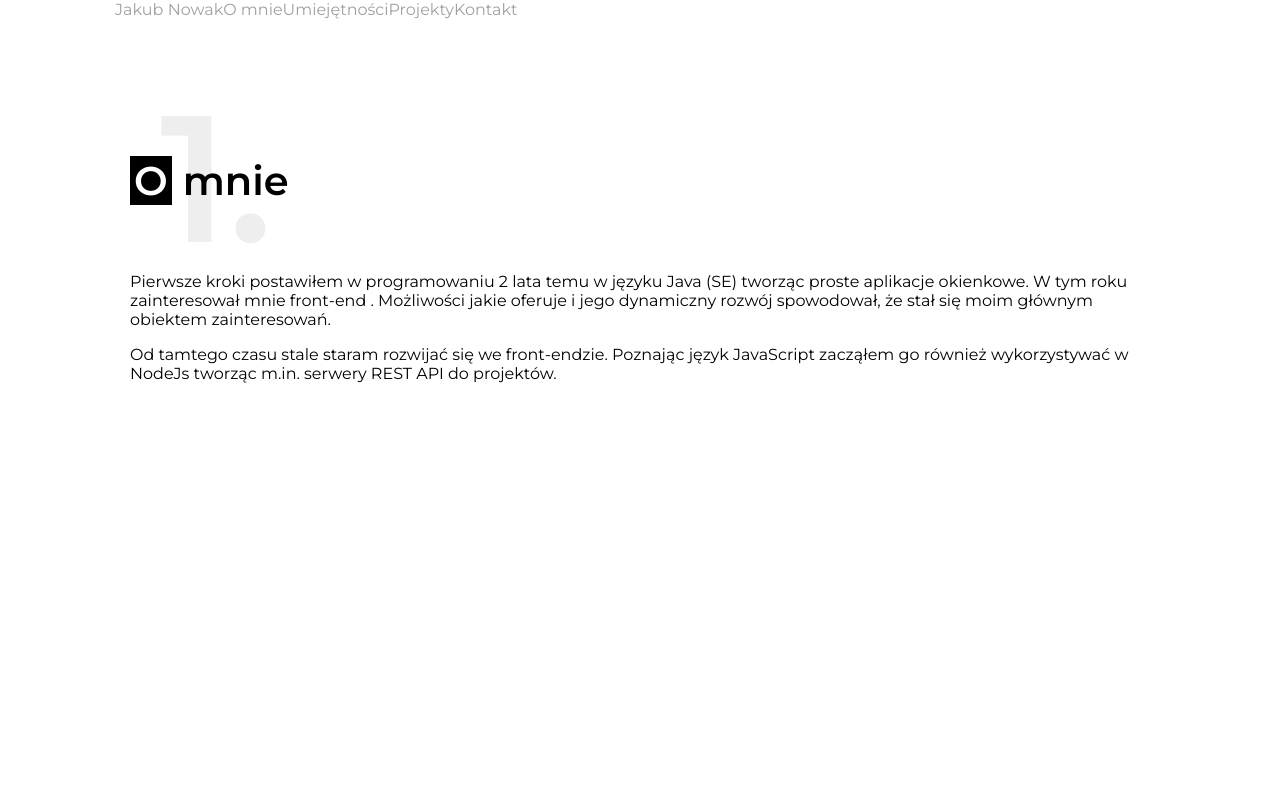
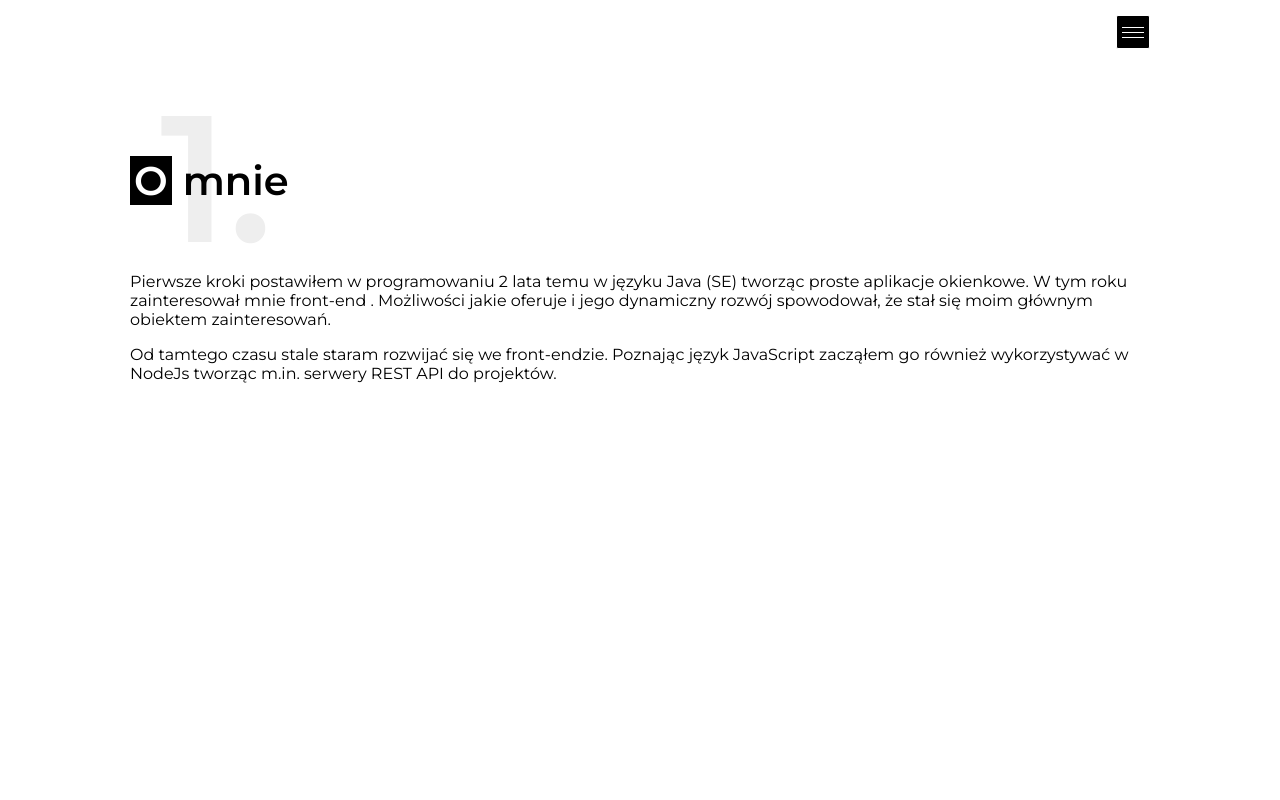
Before and after one commit to qqavon/My-portfolio, a React (Create React App) app: page /sections in a window 1280 px wide. Shown: the top 800 px of the page. Built offline with nearby package versions, Linux system fonts and the light colour scheme; the HTML template or start-up script is replaced by a standard one.

Commit message:
Added nav

```diff
--- a/src/components/Contact/Contact.js
+++ b/src/components/Contact/Contact.js
@@ -1,4 +1,5 @@
 import React from 'react'
+import './contact.css'
 
 const Contact = () => {
     return (
--- a/src/components/Contact/contact.css
+++ b/src/components/Contact/contact.css
@@ -1,3 +1,3 @@
-#contact > a {
+#contact a {
     cursor: pointer;
 }
--- a/src/components/Nav/Nav.js
+++ b/src/components/Nav/Nav.js
@@ -1,17 +1,42 @@
-import React from 'react'
+import React, { useState, useEffect } from 'react'
 import './nav.css'
 import { HashLink } from 'react-router-hash-link'
 
 const Nav = () => {
+    const [ isNavBodyActive, setIsNavBodyActive ] = useState( false )
+    const [ isNavActive, setIsNavActive ] = useState( false )
 
+    const toggleLinks = () => {
+        const links = document.querySelectorAll('.nav__body a')
+        setIsNavBodyActive( !isNavBodyActive )
+        links.forEach((link, index) => {
+            setTimeout(() => {
+                link.classList.toggle('active')
+            }, (index * 120))
+        })
+    }
     const navScroll = el => {
         el.scrollIntoView({ behavior: 'smooth', block: 'start' })
     }
 
+    useEffect(() => {
+        setTimeout(() => {
+            setIsNavActive( true )
+        }, 100)
+    })
+
     return (
-        <nav>
+        <nav className={ isNavActive ? 'active' : '' }>
+            <div className="nav__container">
+                <div className="nav__button" onClick={ () => toggleLinks() }>
+                    <span className="nav__button__line"></span>
+                    <span className="nav__button__line"></span>
+                    <span className="nav__button__line"></span>
+                </div>
+
+                <div className={`nav__body ${ isNavBodyActive ? 'active' : '' }`}>
                     <HashLink to="/" scroll={ navScroll }>
-                Jakub Nowak
+                        Strona główna
                     </HashLink>
                     <HashLink to="/sections#about-me" scroll={ navScroll }>
                         O mnie
@@ -25,6 +50,9 @@ const Nav = () => {
                     <HashLink to="/sections#contact" scroll={ navScroll }>
                         Kontakt
                     </HashLink>
+                </div>
+            </div>
+
         </nav>
     )
 }
--- a/src/components/Nav/nav.css
+++ b/src/components/Nav/nav.css
@@ -1,9 +1,72 @@
 nav {
+    margin-top: 15px;
+    margin-left: -15px;
     position: fixed;
+    max-width: 1050px;
+    width: 100%;
     z-index: 15;
-    color: #A0A0A0;
+    overflow: hidden;
+    opacity: 0;
+    transform: translateY(-30px);
+    transition: transform ease-in-out .5s .5s, opacity ease-in-out .5s .5s;
 }
 
-.activeNav {
-    color: #141414;
+nav[class~=active] {
+    opacity: 1;
+    transform: translateY(0px);
 }
+
+.nav__container {
+    position: relative;
+    display: grid;
+}
+.nav__body {
+    justify-self: end;
+    display: grid;
+    align-content: start;
+    padding: 15px;
+    grid-gap: 20px;
+    background-color: #000000;
+    border: solid #ffffff 1px;
+    border-radius: 2px;
+    right: 0;
+    margin-top: -1px;
+    z-index: 4;
+    color: #ffffff;
+    overflow: hidden;
+    transform: translateX(105%);
+    opacity: 0;
+    transition: transform .6s ease-out, opacity .3s ease-in-out;
+}
+.nav__body[class~=active] {
+    transition: transform .3s ease-out, opacity .6s ease-in-out;
+    opacity: 1;
+    transform: translateX(0%)
+}
+.nav__body a {
+    opacity: 0;
+    cursor: pointer;
+    transition: opacity .4s ease-in-out;
+}
+.nav__body a[class~=active] {
+    opacity: 1;
+}
+
+.nav__button {
+    justify-self: end;
+    display: grid;
+    align-content: center;
+    grid-gap: 4px;
+    padding: 5px;
+    width: 34px;
+    height: 34px;
+    background-color: #000000;
+    border: solid 1px #ffffff;
+    border-radius: 2px;
+    z-index: 5;
+}
+.nav__button__line {
+    width: 100%;
+    height: 1px;
+    background-color: #ffffff;
+}
--- a/src/index.css
+++ b/src/index.css
@@ -17,9 +17,9 @@ body {
 }
 
 main {
+  position: relative;
   display: grid;
   width: 100%;
-  position: relative;
   overflow: hidden;
   justify-content: center;
   justify-items: center;
@@ -65,6 +65,7 @@ section {
   min-width: 70px;
   outline: none;
   cursor: pointer;
+  border-radius: 2px;
 }
 .button--white {
   color: #ffffff;
--- a/src/views/Sections/Sections.js
+++ b/src/views/Sections/Sections.js
@@ -1,4 +1,4 @@
-import React, { useEffect, useState } from 'react'
+import React, { useEffect } from 'react'
 import AboutMe from '../../components/AboutMe/AboutMe'
 import Skills from '../../components/Skills/Skills';
 import Projects from '../../components/Projects/Projects';
@@ -7,25 +7,27 @@ import Nav from '../../components/Nav/Nav';
 
 
 const Sections = () => {
-    const [ isProjectsAppear, setIsProjectsAppear ] = useState( false )
-
     useEffect(() => {
         const projectsSection = document.querySelector('#projects')
         const projectsList = document.querySelectorAll('.projects__list__item')
+        let isProjectsAppear = false
+
+        const showProjects = () => {
+            isProjectsAppear = true
+            projectsList.forEach((project, index) => {
+                setTimeout(() => {
+                    project.classList.add('active')
+                }, (index * 100))
+            })
+        }
 
         window.onscroll = () => {
             const screenHeight = window.innerHeight
             if((window.pageYOffset + screenHeight/3) > projectsSection.offsetTop && !isProjectsAppear) {
-                setIsProjectsAppear( true )
-
-                projectsList.forEach((project, index) => {
-                    setTimeout(() => {
-                        project.classList.add('active')
-                    }, (index * 100))
-                })
+                showProjects()
             }
         }
-    })
+    }, [])
 
     return (
         <div>
```
Lines whose indentation alone changed are shown as unchanged.
